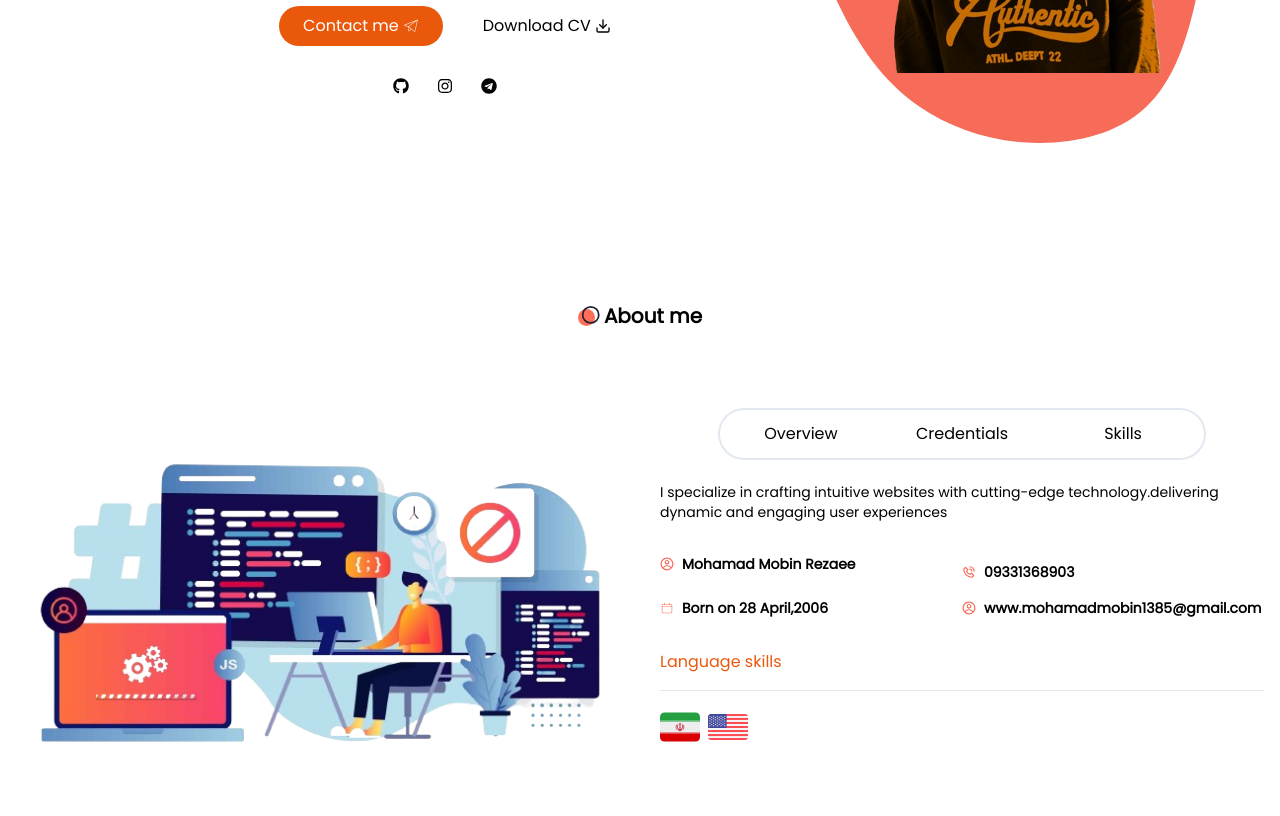
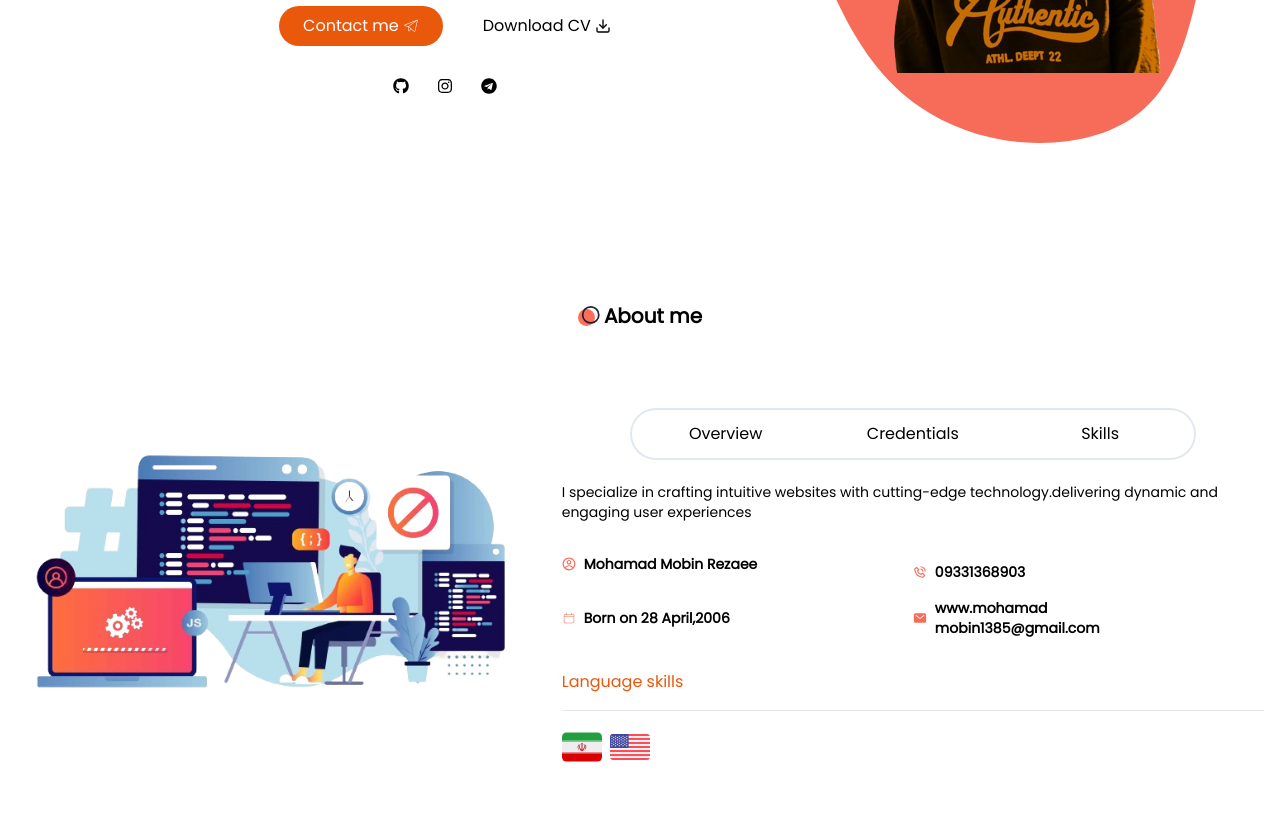
Before and after one commit to ALONE0007/Mohamad-Mobin-Portfolio, a website: page public/index.html in a window 1280 px wide. Shown: the part 402-1218 px from the top of the page. Drawn offline with nearby package versions, Linux system fonts and the light colour scheme.

Commit message:
about-me-fixed

```diff
--- a/public/index.html
+++ b/public/index.html
@@ -71,11 +71,11 @@
             <!-- about content -->
              <div class="lg:flex gap-x-10 justify-between container pt-20">
                 <!-- image -->
-                <div class="lg:w-1/2">
+                <div>
                     <img class="object-cover" src="../img/programmer-sS0ciBUp.png" alt="">
                 </div>
                 <!-- content -->
-                <div class="w-1/2 flex-col">
+                <div class="flex-col">
                 <div>
                     <div class="w-[80%] h-12 flex rounded-full overflow-hidden ring-2 ring-slate-200 mx-auto">
                         <a class="w-full flex items-center justify-center" href="#">Overview</a>
@@ -85,16 +85,16 @@
                 </div>
                      <p class="py-6 text-sm">I specialize in crafting intuitive websites with cutting-edge technology.delivering dynamic and engaging user experiences</p>
                      <!-- my info -->
-                     <div class="grid grid-cols-2 space-y-4">
-                        <div class="flex items-center text-sm font-bold">
+                     <div class="grid grid-cols-2 space-y-4 text-xs sm:text-sm">
+                        <div class="flex items-center font-bold">
                             <svg stroke="currentColor" fill="none" stroke-width="0" viewBox="0 0 24 24" color="#F66C59" class="mr-2" height="1em" width="1em" xmlns="http://www.w3.org/2000/svg" style="color: rgb(246, 108, 89);"><path fill-rule="evenodd" clip-rule="evenodd" d="M16 9C16 11.2091 14.2091 13 12 13C9.79086 13 8 11.2091 8 9C8 6.79086 9.79086 5 12 5C14.2091 5 16 6.79086 16 9ZM14 9C14 10.1046 13.1046 11 12 11C10.8954 11 10 10.1046 10 9C10 7.89543 10.8954 7 12 7C13.1046 7 14 7.89543 14 9Z" fill="currentColor"></path><path fill-rule="evenodd" clip-rule="evenodd" d="M12 1C5.92487 1 1 5.92487 1 12C1 18.0751 5.92487 23 12 23C18.0751 23 23 18.0751 23 12C23 5.92487 18.0751 1 12 1ZM3 12C3 14.0902 3.71255 16.014 4.90798 17.5417C6.55245 15.3889 9.14627 14 12.0645 14C14.9448 14 17.5092 15.3531 19.1565 17.4583C20.313 15.9443 21 14.0524 21 12C21 7.02944 16.9706 3 12 3C7.02944 3 3 7.02944 3 12ZM12 21C9.84977 21 7.87565 20.2459 6.32767 18.9878C7.59352 17.1812 9.69106 16 12.0645 16C14.4084 16 16.4833 17.1521 17.7538 18.9209C16.1939 20.2191 14.1881 21 12 21Z" fill="currentColor"></path></svg>
                             <span>Mohamad Mobin Rezaee</span>
                         </div>
-                        <div class="flex items-center text-sm font-bold">
+                        <div class="flex items-center font-bold">
                             <svg stroke="currentColor" fill="currentColor" stroke-width="0" viewBox="0 0 24 24" color="#F66C59" class="mr-2" height="1em" width="1em" xmlns="http://www.w3.org/2000/svg" style="color: rgb(246, 108, 89);"><path d="M16.57 22a2 2 0 0 0 1.43-.59l2.71-2.71a1 1 0 0 0 0-1.41l-4-4a1 1 0 0 0-1.41 0l-1.6 1.59a7.55 7.55 0 0 1-3-1.59 7.62 7.62 0 0 1-1.59-3l1.59-1.6a1 1 0 0 0 0-1.41l-4-4a1 1 0 0 0-1.41 0L2.59 6A2 2 0 0 0 2 7.43 15.28 15.28 0 0 0 6.3 17.7 15.28 15.28 0 0 0 16.57 22zM6 5.41 8.59 8 7.3 9.29a1 1 0 0 0-.3.91 10.12 10.12 0 0 0 2.3 4.5 10.08 10.08 0 0 0 4.5 2.3 1 1 0 0 0 .91-.27L16 15.41 18.59 18l-2 2a13.28 13.28 0 0 1-8.87-3.71A13.28 13.28 0 0 1 4 7.41zM20 11h2a8.81 8.81 0 0 0-9-9v2a6.77 6.77 0 0 1 7 7z"></path><path d="M13 8c2.1 0 3 .9 3 3h2c0-3.22-1.78-5-5-5z"></path></svg>
                             <span>09331368903</span>
                         </div>
-                        <div class="flex items-center text-sm font-bold">
+                        <div class="flex items-center font-bold">
                             <svg stroke="currentColor" fill="currentColor" stroke-width="0" viewBox="0 0 24 24" color="#F66C59" class="mr-2" height="1em" width="1em" xmlns="http://www.w3.org/2000/svg" style="color: rgb(246, 108, 89);"><g id="Calendar"><path d="M18.438,4.954H16.5c0-0.346,0-0.691,0-1.036c0-0.124,0-0.248,0-0.372c0-0.262-0.23-0.512-0.5-0.5
                                 c-0.271,0.012-0.5,0.22-0.5,0.5c0,0.469,0,0.939,0,1.408h-7c0-0.346,0-0.691,0-1.036c0-0.124,0-0.248,0-0.372
                                 c0-0.262-0.23-0.512-0.5-0.5c-0.271,0.012-0.5,0.22-0.5,0.5c0,0.469,0,0.939,0,1.408H5.562c-1.378,0-2.5,1.122-2.5,2.5v11
@@ -105,9 +105,12 @@
                                 H5.562c-0.827,0-1.5-0.673-1.5-1.5v-8.416h15.875v8.416C19.938,19.281,19.265,19.954,18.438,19.954z"></path></g></svg>
                             <span>Born on 28 April,2006</span>
                         </div>
-                       <div class="flex items-center text-sm font-bold">
-                        <svg stroke="currentColor" fill="none" stroke-width="0" viewBox="0 0 24 24" color="#F66C59" class="mr-2" height="1em" width="1em" xmlns="http://www.w3.org/2000/svg" style="color: rgb(246, 108, 89);"><path fill-rule="evenodd" clip-rule="evenodd" d="M16 9C16 11.2091 14.2091 13 12 13C9.79086 13 8 11.2091 8 9C8 6.79086 9.79086 5 12 5C14.2091 5 16 6.79086 16 9ZM14 9C14 10.1046 13.1046 11 12 11C10.8954 11 10 10.1046 10 9C10 7.89543 10.8954 7 12 7C13.1046 7 14 7.89543 14 9Z" fill="currentColor"></path><path fill-rule="evenodd" clip-rule="evenodd" d="M12 1C5.92487 1 1 5.92487 1 12C1 18.0751 5.92487 23 12 23C18.0751 23 23 18.0751 23 12C23 5.92487 18.0751 1 12 1ZM3 12C3 14.0902 3.71255 16.014 4.90798 17.5417C6.55245 15.3889 9.14627 14 12.0645 14C14.9448 14 17.5092 15.3531 19.1565 17.4583C20.313 15.9443 21 14.0524 21 12C21 7.02944 16.9706 3 12 3C7.02944 3 3 7.02944 3 12ZM12 21C9.84977 21 7.87565 20.2459 6.32767 18.9878C7.59352 17.1812 9.69106 16 12.0645 16C14.4084 16 16.4833 17.1521 17.7538 18.9209C16.1939 20.2191 14.1881 21 12 21Z" fill="currentColor"></path></svg>
-                        <span>www.mohamadmobin1385@gmail.com</span>
+                       <div class="flex items-center font-bold">
+                        <svg stroke="currentColor" fill="currentColor" stroke-width="0" viewBox="0 0 512 512" color="#F66C59" class="mr-2" height="1em" width="1em" xmlns="http://www.w3.org/2000/svg" style="color: rgb(246, 108, 89);"><path d="M424 80H88a56.06 56.06 0 00-56 56v240a56.06 56.06 0 0056 56h336a56.06 56.06 0 0056-56V136a56.06 56.06 0 00-56-56zm-14.18 92.63l-144 112a16 16 0 01-19.64 0l-144-112a16 16 0 1119.64-25.26L256 251.73l134.18-104.36a16 16 0 0119.64 25.26z"></path></svg>
+                        <span>www.mohamad
+                            <br>
+                            mobin1385@gmail.com
+                        </span>
                        </div>
                      </div>
                      <!-- my skill -->
```
Also changed, not shown: public/styles.css.
